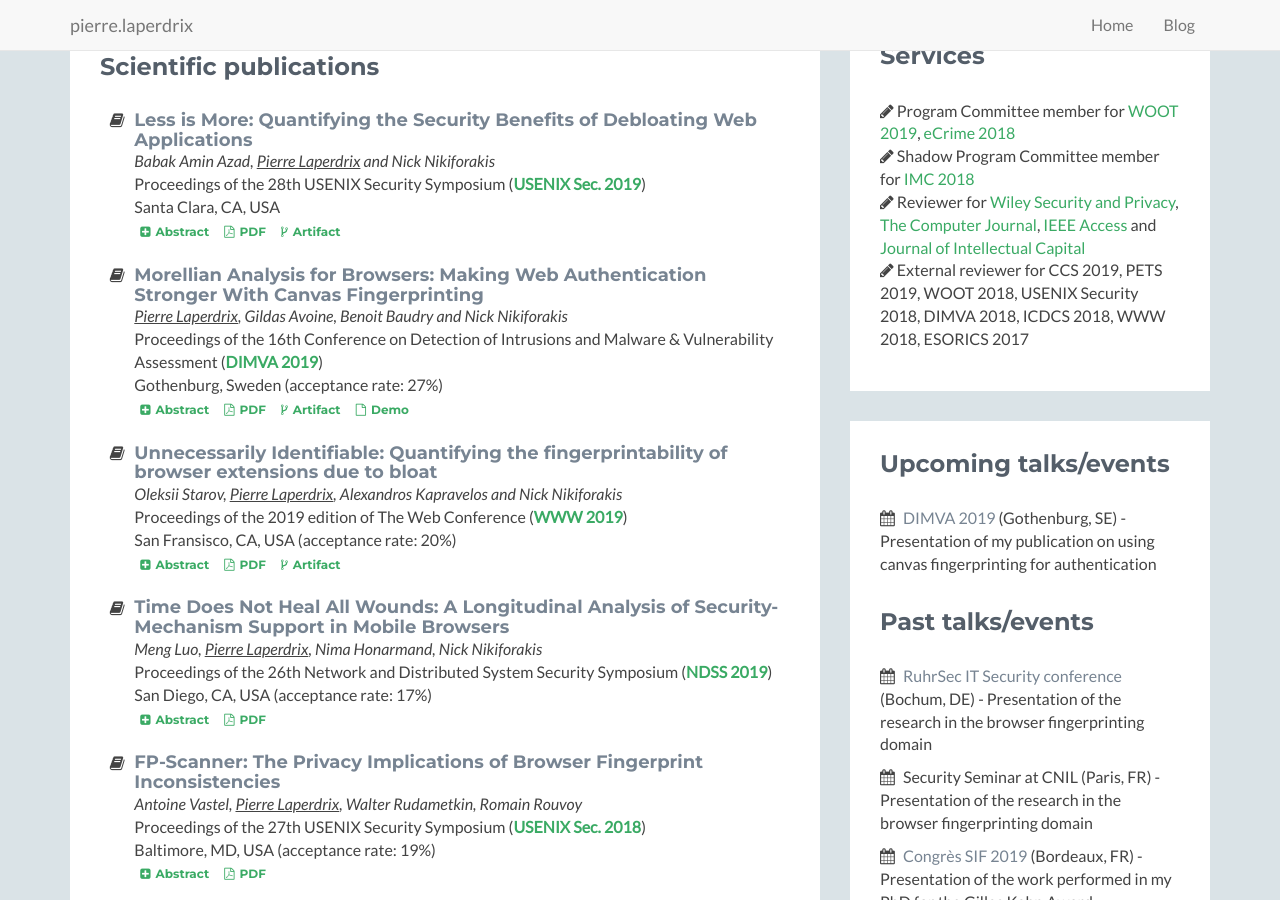
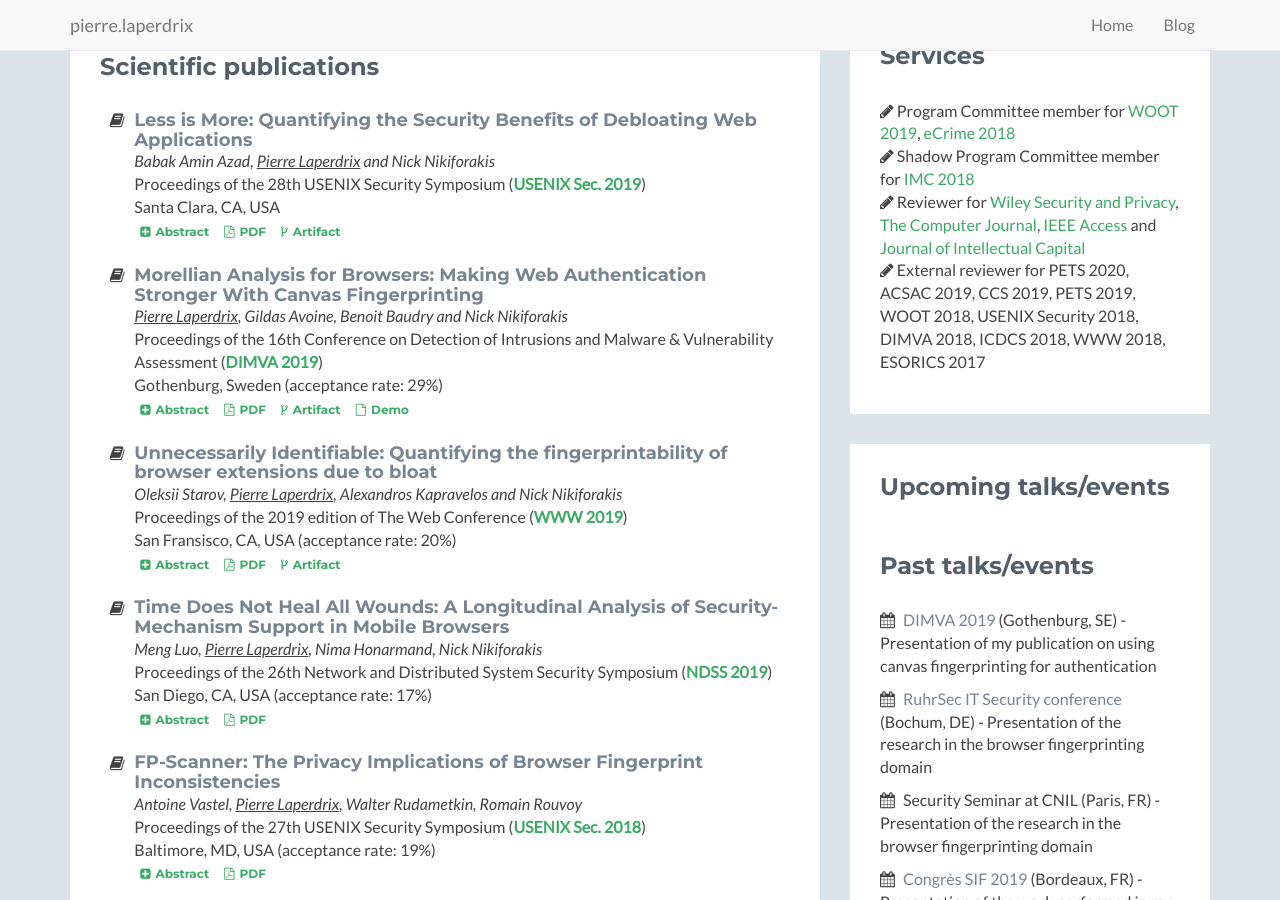
Before and after one commit to plaperdr/plaperdr.github.io, a Jekyll site: the page built from index.html, in a window 1280 px wide and 900 px high, scrolled down 676 px. Built offline with Jekyll 4.4.1, drawn with Linux system fonts in a browser that asks for light colours.

Commit message:
Updating site

```diff
--- a/index.html
+++ b/index.html
@@ -89,7 +89,7 @@ layout: home
                                 <span><i><span class="me">Pierre Laperdrix</span>, Gildas Avoine, Benoit Baudry and Nick Nikiforakis</i></span><br>
                                 <span>Proceedings of the 16th Conference on Detection of Intrusions and Malware & Vulnerability Assessment
                                     (<b><a href="https://www.dimva2019.org/" target="_blank">DIMVA 2019</a></b>)
-                                    <br>Gothenburg, Sweden (acceptance rate: 27%)
+                                    <br>Gothenburg, Sweden (acceptance rate: 29%)
                                 </span><br>
                                 <a class="btn btn-secondary btn-xs" id="abstract9" data-toggle="collapse" data-target="#collapseAbs9" aria-expanded="false" aria-controls="collapseAbs9">
                                     <i id="abstractIcon9" class="fa fa-plus-square"></i>Abstract
@@ -771,7 +771,7 @@ layout: home
                                 <a href="https://ieeeaccess.ieee.org/" target="_blank">IEEE Access</a> and
                                 <a href="https://www.emeraldinsight.com/journal/jic" target="_blank">Journal of Intellectual Capital</a>
                             </li>
-                            <li><i class="fa fa-pencil"></i> External reviewer for CCS 2019, PETS 2019, WOOT 2018, USENIX Security 2018, DIMVA 2018, ICDCS 2018, WWW 2018, ESORICS 2017</li>
+                            <li><i class="fa fa-pencil"></i> External reviewer for PETS 2020, ACSAC 2019, CCS 2019, PETS 2019, WOOT 2018, USENIX Security 2018, DIMVA 2018, ICDCS 2018, WWW 2018, ESORICS 2017</li>
                         </ul>
                     </div><!--//content-->
                 </div><!--//section-inner-->
@@ -782,13 +782,13 @@ layout: home
                     <h2 class="heading">Upcoming talks/events</h2>
                     <div class="content">
                         <ul class="list-unstyled">
-                            <li><i class="fa fa-calendar"></i> <a target="_blank" href="https://www.dimva2019.org/">DIMVA 2019</a> (Gothenburg, SE) - Presentation of my publication on using canvas fingerprinting for authentication</li>
                         </ul>
                     </div><!--//content-->
                     <br>
                     <h2 class="heading">Past talks/events</h2>
                     <div class="content">
                         <ul class="list-unstyled">
+                            <li><i class="fa fa-calendar"></i> <a target="_blank" href="https://www.dimva2019.org/">DIMVA 2019</a> (Gothenburg, SE) - Presentation of my publication on using canvas fingerprinting for authentication</li>
                             <li><i class="fa fa-calendar"></i> <a target="_blank" href="https://www.ruhrsec.de/2019/index.html#talks">RuhrSec IT Security conference</a> (Bochum, DE) - Presentation of the research in the browser fingerprinting domain</li>
                             <li><i class="fa fa-calendar"></i> Security Seminar at CNIL (Paris, FR) - Presentation of the research in the browser fingerprinting domain</li>
                             <li><i class="fa fa-calendar"></i> <a target="_blank" href="https://congres.societe-informatique-de-france.fr/">Congrès SIF 2019</a> (Bordeaux, FR) - Presentation of the work performed in my PhD for the Gilles Kahn Award</li>
```
